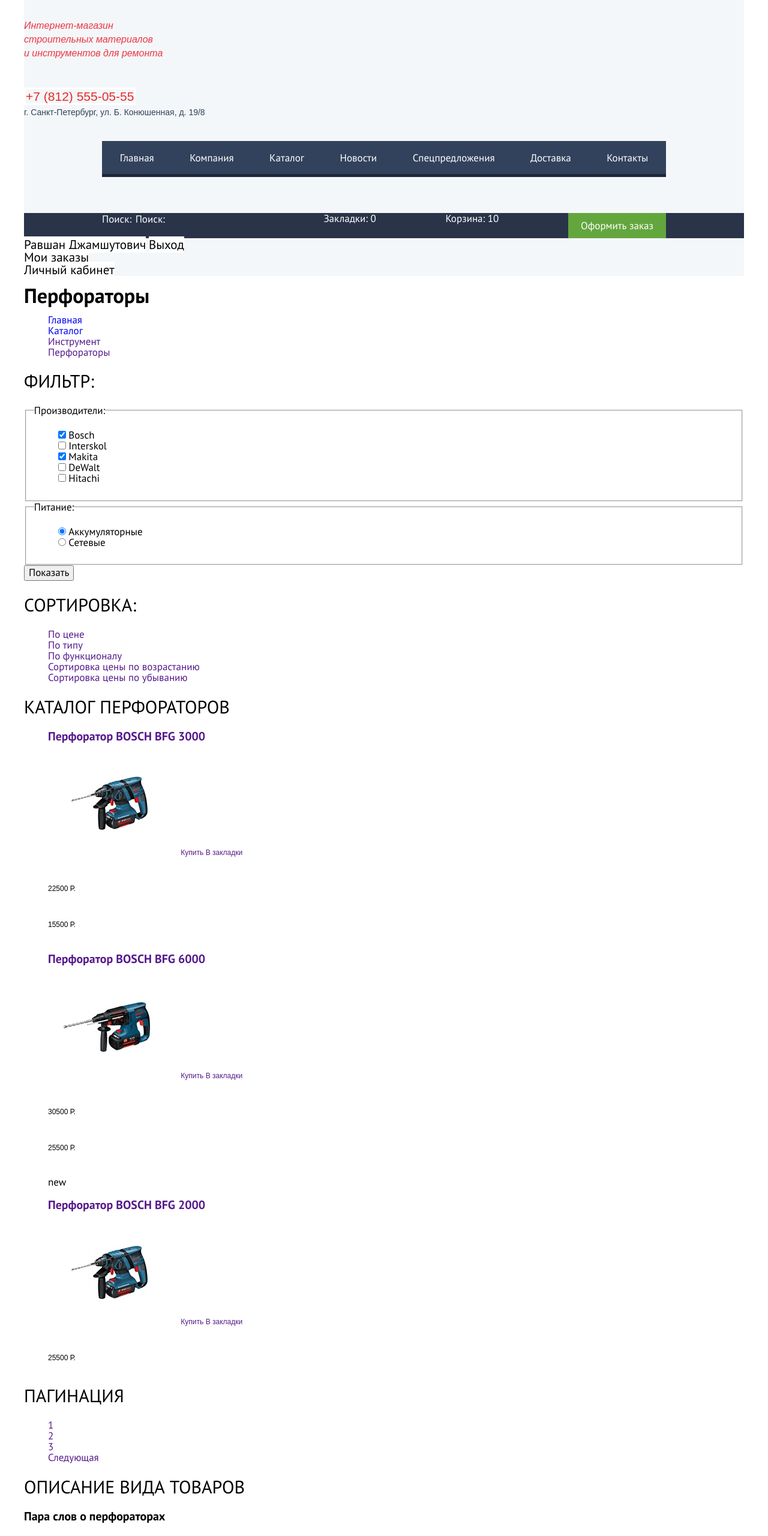
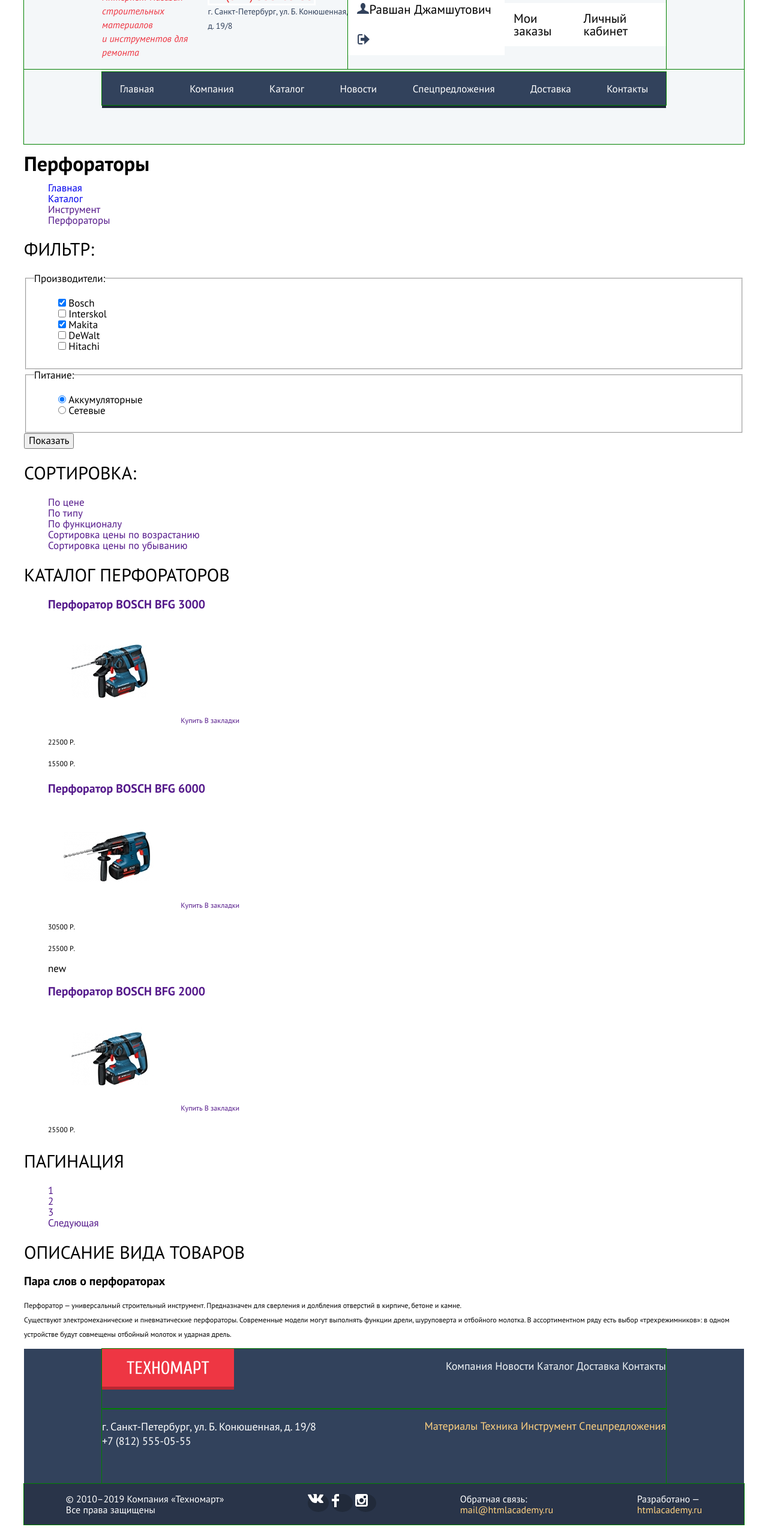
Before and after one commit to morwen27/690925-technomart-26, a plain HTML site: page catalog.html in a window 1280 px wide. Shown: the part 80-2640 px from the top of the page at 60% size. Drawn offline with Linux system fonts and the light colour scheme; a web font is replaced by a local one.

Commit message:
Добавила выделение сеткам. Начала работу на каталожной странице: пока базовые стили и сетка.

```diff
--- a/catalog.html
+++ b/catalog.html
@@ -12,36 +12,17 @@
 <body>
 
 	<header class="main-header">
-		<p class="header-logo">
+		<ul class="header-second-menu">
+			<li class="header-logo">
 				<a href="index.html">
 					<img src="./img/logo.svg" width="109" height="19" alt="Магазин «Техномарт»">
 				</a>
-		</p>
-		<p class="header-description">
-			Интернет-магазин <br>
-			строительных материалов <br>
-			и инструментов для ремонта
-		</p>
-		<p class="header-contacts">
-			<a href="tel:78125550555">+7 (812) 555-05-55</a> <br>
-			г. Санкт-Петербург, ул. Б. Конюшенная, д. 19/8
-		</p>
-		<nav class="navigation">
-			<ul class="header-menu">
-				<li><a href="./index.html">Главная</a></li>
-				<li><a href="">Компания</a></li>
-				<li><a href="">Каталог</a></li>
-				<li><a href="">Новости</a></li>
-				<li><a href="">Спецпредложения</a></li>
-				<li><a href="">Доставка</a></li>
-				<li><a href="">Контакты</a></li>
-			</ul>
-		</nav>
-		<ul class="header-second-menu">
+			</li>
 			<li class="search">
+				<span></span>
 				<form action="https://echo.htmlacademy.ru" method="get">
-					<label for="search">Поиск:</label>
-					<input type="text" id="search" placeholder="Поиск:">
+					<label for="search-field"></label>
+					<input type="text" id="search-field" placeholder="Поиск:" aria-label="Поле ввода поисковых запросов">
 				</form>
 			</li>
 			<li class="bookmark">
@@ -54,11 +35,20 @@
 				<a href="">Оформить заказ</a>
 			</li>
 		</ul>
+		<div>
+			<p class="header-description">
+				Интернет-магазин <br>
+				строительных материалов <br>
+				и инструментов для ремонта
+			</p>
+			<p class="header-contacts">
+				<a href="tel:78125550555">+7 (812) 555-05-55</a> <br>
+				г. Санкт-Петербург, ул. Б. Конюшенная, д. 19/8
+			</p>
 			<ul class="user-navigation authorized">
 				<li>
 					<a class="user-name" href="#">Равшан Джамшутович</a>
-				<a class="link-out" href="#">Выход</a>
-				<!--Иконка выхода-->
+					<a class="link-out" href="#"></a>
 				</li>
 				<li>
 					<a class="my-orders" href="#">Мои заказы</a>
@@ -67,6 +57,18 @@
 					<a class="my-profile" href="#">Личный кабинет</a>
 				</li>
 			</ul>
+		</div>
+		<nav class="navigation">
+			<ul class="header-menu">
+				<li><a href="">Главная</a></li>
+				<li><a href="">Компания</a></li>
+				<li><a href="catalog.html">Каталог</a></li>
+				<li><a href="">Новости</a></li>
+				<li><a href="">Спецпредложения</a></li>
+				<li><a href="">Доставка</a></li>
+				<li><a href="">Контакты</a></li>
+			</ul>
+		</nav>
 	</header>
 
 	<main>
@@ -227,13 +229,10 @@
 	</main>
 
 	<footer class="main-footer">
-		<p class="footer-logo">
-			<img src="./img/logo.svg" width="109" height="19" alt="Магазин «Техномарт»">
-		</p>
-		<p class="footer-contacts">
-			г. Санкт-Петербург, ул. Б. Конюшенная, д. 19/8 <br>
-			+7 (812) 555-05-55
-		</p>
+			<div>
+					<a class="footer-logo" href="">
+						<img src="./img/logo.svg" width="138" height="23" alt="Магазин «Техномарт»">
+					</a>
 				<ul class="footer-first-menu">
 					<li><a href="">Компания</a></li>
 					<li><a href="">Новости</a></li>
@@ -241,21 +240,34 @@
 					<li><a href="">Доставка</a></li>
 					<li><a href="">Контакты</a></li>
 				</ul>
+			</div>
+			<div>
+				<p class="footer-contacts">
+					г. Санкт-Петербург, ул. Б. Конюшенная, д. 19/8 <br>
+					+7 (812) 555-05-55
+				</p>
+
 				<ul class="footer-second-menu">
 					<li><a href="">Материалы</a></li>
 					<li><a href="">Техника</a></li>
 					<li><a href="">Инструмент</a></li>
 					<li><a href="">Спецпредложения</a></li>
 				</ul>
+			</div>
+			<div>
+				<p class="copyright">
+					&copy; 2010&ndash;2019 Компания «Техномарт» <br>
+					Все права защищены
+				</p>
 				<ul class="socail-list">
-			<li class="socail-list-item">
-				<a href="" aria-label="Магазин «Техномарт» во Вконтакте">Вконтакте</a>
+					<li class="socail-vk">
+						<a href="" aria-label="Магазин «Техномарт» во Вконтакте"></a>
 					</li>
-			<li class="socail-list-item">
-				<a href="" aria-label="Магазин «Техномарт» на Facebook">Facebook</a>
+					<li class="socail-fb">
+						<a href="" aria-label="Магазин «Техномарт» на Facebook"></a>
 					</li>
-			<li class="socail-list-item">
-				<a href="" aria-label="Магазин «Техномарт» в Instagram">Instagram</a>
+					<li class="socail-instagram">
+						<a href="" aria-label="Магазин «Техномарт» в Instagram"></a>
 					</li>
 				</ul>
 				<p class="feedback">
@@ -266,10 +278,7 @@
 					Разработано &mdash; <br>
 					<a href="https://htmlacademy.ru/intensive/htmlcss" aria-label="HTMLAcademy - разработчики сайта магазина «Техномарт»">htmlacademy.ru</a>
 				</p>
-		<p class="copyright">
-			&copy; 2010&ndash;2019 Компания «Техномарт» <br>
-			Все права защищены
-		</p>
+			</div>
 		</footer>
 
 	<section class="modal-to-cart">
--- a/css/style.css
+++ b/css/style.css
@@ -55,9 +55,6 @@
 }
 
 p {
-	margin-bottom: 36px;
-
-	font-family: "PTSans", "Arial", sans-serif;
 	font-size: 12px;
 	line-height: 24px;
 }
@@ -133,6 +130,7 @@
 	margin: 0;
 	padding: 0;
 }
+
 .header-menu a:hover,
 .header-menu li:hover,
 .header-menu a:active {
@@ -142,6 +140,7 @@
 .header-menu a:active {
 	color: rgba(255, 255, 255, 0.5);
 }
+
 /*Второе меню в состоянии покоя*/
 .header-second-menu {
 	display: flex;
@@ -229,6 +228,7 @@
 
 .main-header div {
 	display: flex;
+	justify-content: space-between;
 }
 
 .navigation {
@@ -242,13 +242,29 @@
 	width: 940px;
 	height: 55px;
 }
+
 /*Кнопки авторизации*/
+.user-navigation {
+	display: flex;
+	align-items: center;
+}
 .user-navigation a {
+	display: inline-block;
+	width: 100%;
+	padding: 15px;
+
 	font-size: 21px;
 	line-height: 21px;
+	padding: 15px;
 
 	color: inherit;
 	background-color: #ffffff;
+}
+.login-link::before {
+	content: url("/img/icon-login.svg");
+	width: 20px;
+	height: 17px;
+	color: #c5c5c5;
 }
 
 .user-navigation a:hover {
@@ -259,7 +275,23 @@
 	color: rgba(0, 0, 0, 0.3);
 	background-color: #ffffff;
 }
-
+.user-name {
+	font-family: inherit;
+	font-size: 21px;
+	line-height: 21px;
+}
+.user-name::before {
+	content: url("/img/icon-user.svg");
+	color: #c5c5c5;
+	width: 20px;
+	height: 17px;
+}
+.link-out::after {
+	content: url("/img/icon-logout.svg");
+	color: #c5c5c5;
+	width: 20px;
+	height: 17px;
+}
 /*О компании и контакты*/
 .company-description {
 	display: flex;
@@ -267,11 +299,18 @@
 	justify-content: space-between;
 	margin: 80px 130px;
 }
+
 .company-description div:first-child {
 	width: 520px;
 }
+
 .company-description div:nth-child(2) {
 	width: 300px;
+}
+.company-description p {
+	font-family: "PTSans", "Arial", sans-serif;
+
+	margin-bottom: 36px;
 }
 .delievery-list ul {
 	margin: none;
@@ -281,9 +320,11 @@
 	font-size: 18px;
 	line-height: 20px;
 }
+
 .delievery-list li::before {
 	content: url("/img/red-think-line.png");
 }
+
 a.about-button {
 	display: block;
 
@@ -330,22 +371,43 @@
 .main-footer {
 	display: flex;
 	flex-direction: column;
+	max-height: 300px;
 
 	color: #ffffff;
 	background-color: #32425c;
 }
+
 .main-footer div:first-child,
 .main-footer div:nth-child(2) {
+	display: flex;
+	justify-content: space-between;
 	margin: 0px 130px;
 }
 
+.main-footer div:first-child {
+	height: 100px;
+}
+
+.main-footer div:nth-child(2) {
+	height: 125px;
+}
+
+.main-footer div:nth-child(3) {
+	display: flex;
+	justify-content: space-around;
+
+	background-color: #293449;
+}
+
 .footer-contacts {
+	font-family: inherit;
 	font-size: 18px;
 	line-height: 24px;
 }
 
-.footer-first-menu,
-.footer-second-menu {
+.footer-first-menu li,
+.footer-second-menu li {
+	display: inline-block;
 	font-size: 18px;
 	line-height: 24px;
 }
@@ -373,14 +435,16 @@
 	color: rgba(255, 209, 128, 0.5);
 }
 
-.main-footer div:nth-child(3) {
-	background-color: #293449;
+.socail-list {
+	padding: 0px;
 }
 
 .socail-list li {
-	display: block;
+	display: inline-block;
 	width: 35px;
 	height: 30px;
+
+	vertical-align: bottom;
 
 	background-color: #212a3a;
 	border-radius: 50%;
@@ -404,7 +468,9 @@
 }
 
 .feedback,
-.developer {
+.developer,
+.copyright {
+	font-family: inherit;
 	font-size: 16px;
 	line-height: 18px;
 }
@@ -419,15 +485,38 @@
 	color: #ee3643;
 }
 
-.copyright {
-	font-size: 16px;
-	line-height: 18px;
+.footer-logo {
+	height: 68px;
+	display: inline-block;
 }
 
 .footer-logo {
-	height: 68px;
-	align-self: flex-start;
+	display: block;
+	padding: 20px 31px;
 }
-.footer-logo a {
-    padding: 20px 31px;
+
+.footer-first-menu li {
+	display: inline-block;
 }
+
+
+
+
+
+
+
+
+
+
+
+
+
+.main-header,
+.header-second-menu,
+.main-header div,
+.header-menu,
+.user-navigation,
+.company-description div,
+.main-footer div {
+	outline: 1px solid green;
+}
```
Also changed, not shown: index.html (+1 -3 lines). Lines whose indentation alone changed are shown as unchanged.
